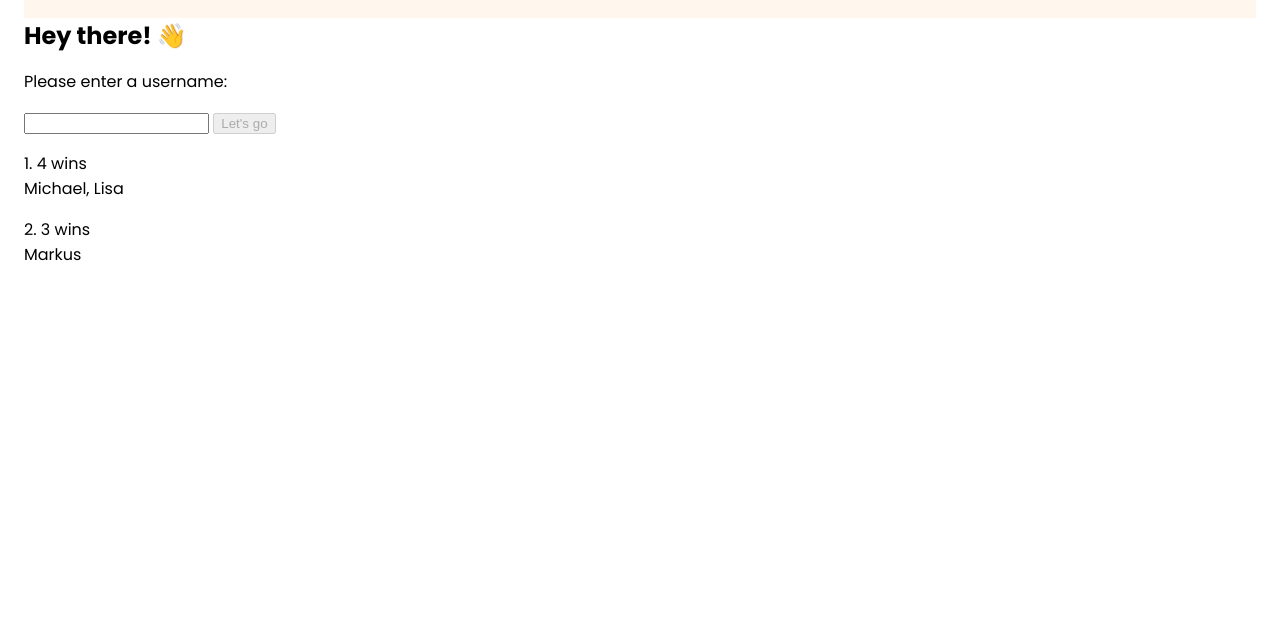
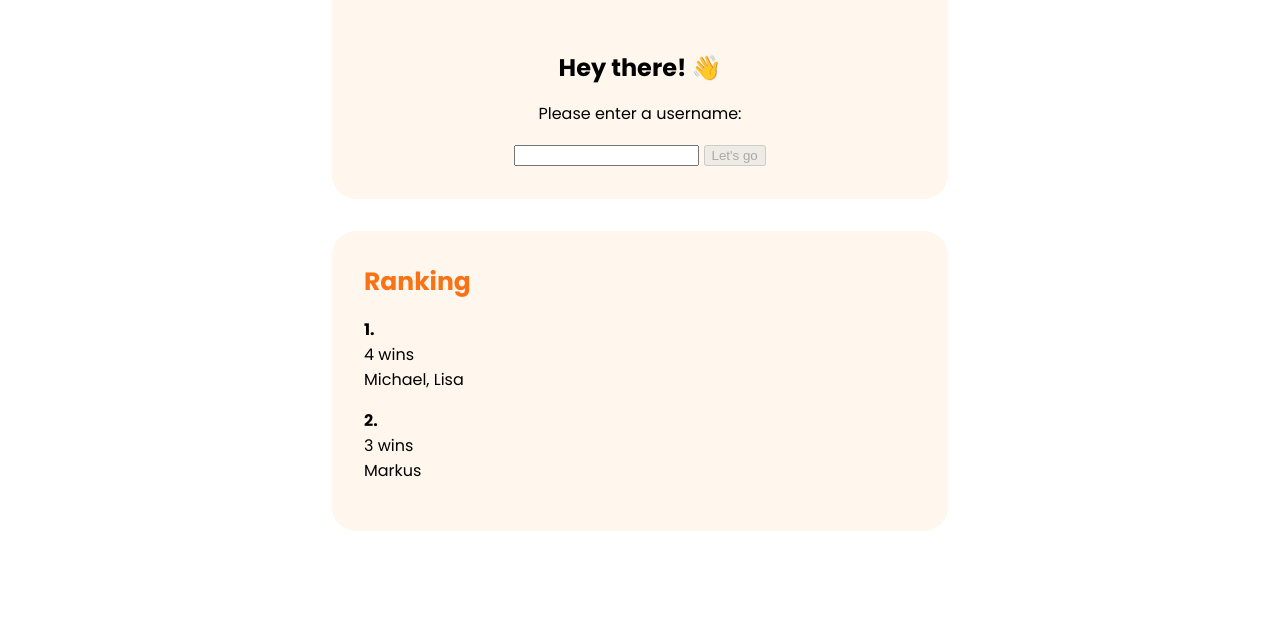
Before and after one commit to biersoeckli/Vanilla-JS-rock-paper-scissors, a website with bundled scripts: page index.html in a window 1280 px wide. Shown: the part 166-800 px from the top of the page. Built offline with nearby package versions, Linux system fonts and the light colour scheme.

Commit message:
made some fancy stuff with css

```diff
--- a/index.html
+++ b/index.html
@@ -13,14 +13,20 @@
 </head>
 
 <body>
+  <div class="content">
     <h1 class="bg-cyan p-2 rounded-top text-center uppercase text-cyan">rock paper scissors <br />🪨 📄 ✂️</h1>
 
     <section id="welcome-screen-section">
+      <div class="bg-cyan p-2 text-center rounded-bottom">
         <h1>Hey there! 👋</h1>
         <p>Please enter a username:</p>
         <input id="username-input" />
         <button type="button" id="username-input-button">Let's go</button>
-    <section id="ranking-section"> </section>
+      </div>
+      <section class="mt-2 p-2 rounded bg-cyan">
+        <h1 class="text-cyan pb-2 text-lg">Ranking</h1>
+        <article id="ranking-section"></article>
+      </section>
     </section>
 
     <section id="game-section">
@@ -32,11 +38,15 @@
         <button type="button" class="fancy-button" id="fountain-button">fountain</button>
         <p id="countdown-label"></p>
         <p id="computer-hand-label"></p>
+        <button type="button" id="logout-button">back to overview</button>
+        <p>current player: <span id="username-label"></span></p>
       </div>
-    <p id="username-label"></p>
-    <button type="button" id="logout-button">Logout</button>
-    <section id="game-history-section"></section>
+      <section class="mt-2 p-2 rounded bg-cyan">
+        <h1 class="text-cyan pb-2 text-lg">History</h1>
+        <article id="game-history-section"></article>
       </section>
+    </section>
+  </div>
 </body>
 
 </html>
--- a/scripts/main.js
+++ b/scripts/main.js
@@ -38,6 +38,6 @@ getRankings((rankings) => {
     return;
   }
   rankingSection.innerHTML = rankings
-    .map((rankingEntry) => `<p>${rankingEntry.rank}. ${rankingEntry.wins} wins<br /><span>${rankingEntry.players.join(', ')}</span></p>`)
+    .map((rankingEntry) => `<p><span class="text-bold">${rankingEntry.rank}.</span><br /> ${rankingEntry.wins} wins<br /><span>${rankingEntry.players.join(', ')}</span></p>`)
     .join('');
 });
--- a/styles/global.css
+++ b/styles/global.css
@@ -3,6 +3,13 @@
 body {
     font-family: 'Poppins', sans-serif;
     padding: 1rem;
+}
+
+@media only screen and (min-width: 750px) {
+    .content {
+        width: 50%;
+        padding-left: 25%;
+    }
 }
 
 h1 {
@@ -17,11 +24,33 @@ h1 {
     background-color: #f43f5e !important;
 }
 
-/* padding */
+table {
+    width: 100%;
+}
+
+table thead {
+    font-weight: bold;
+}
+
+.text-lg {
+    font-size: 25px;
+}
+
+.text-cyan {
+    color: #f97316;
+}
+
+.text-center {
+    text-align: center;
+}
+
+.text-bold {
+    font-weight: bold;
+}
+
 .rounded {
     border-radius: 1.5rem;
 }
-
 
 .rounded-top {
     border-radius: 1.5rem 1.5rem 0rem 0rem;
@@ -37,14 +66,6 @@ h1 {
 
 .bg-cyan {
     background-color: #fff7ed;
-}
-
-.text-cyan {
-    color: #f97316;
-}
-
-.text-center {
-    text-align: center;
 }
 
 .pt-2 {
@@ -100,7 +121,7 @@ h1 {
     color: #fff;
     cursor: pointer;
     display: inline-flex;
-  font-family: system-ui,-apple-system,system-ui,"Helvetica Neue",Helvetica,Arial,sans-serif;
+    font-family: system-ui, -apple-system, system-ui, "Helvetica Neue", Helvetica, Arial, sans-serif;
     font-size: 16px;
     font-weight: 600;
     justify-content: center;
```
Lines whose indentation alone changed are shown as unchanged.
